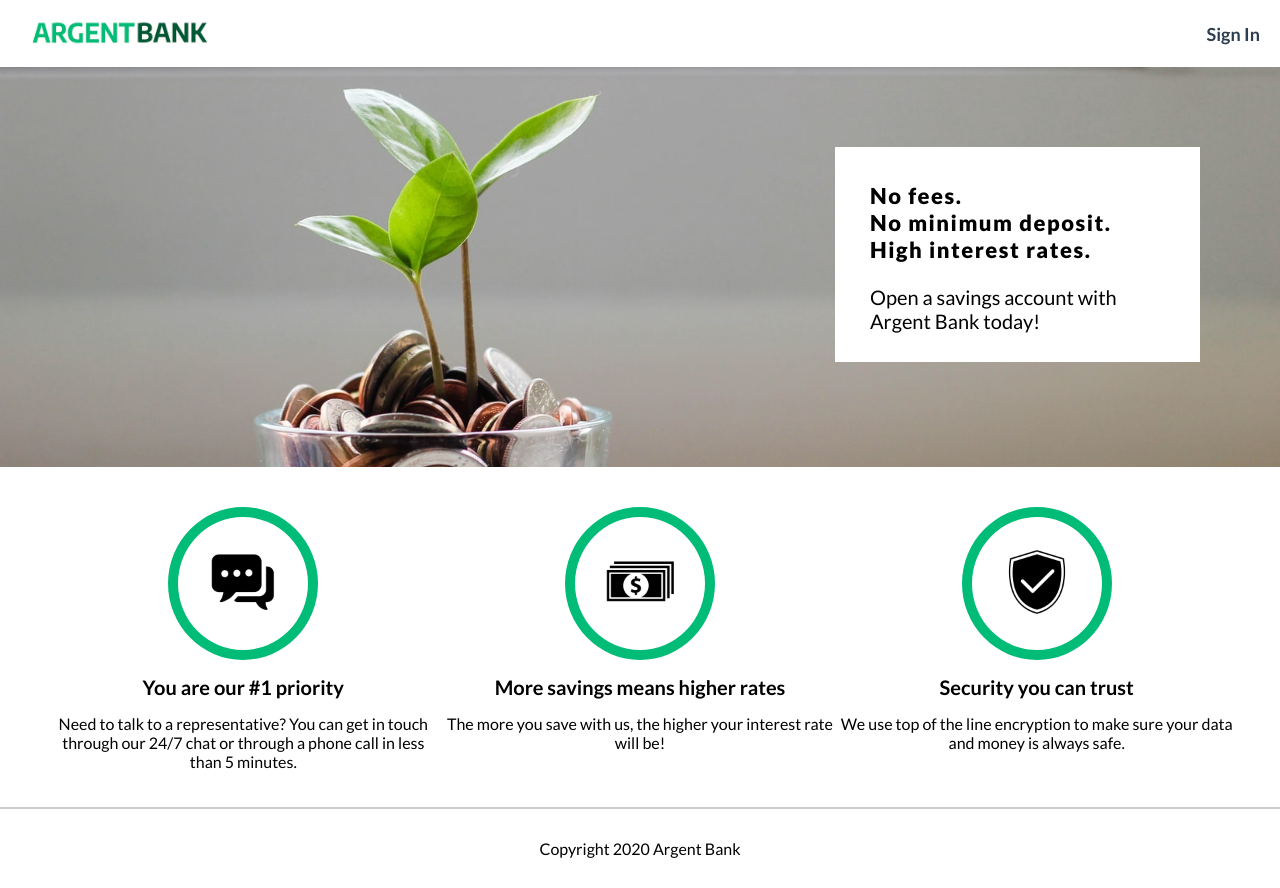
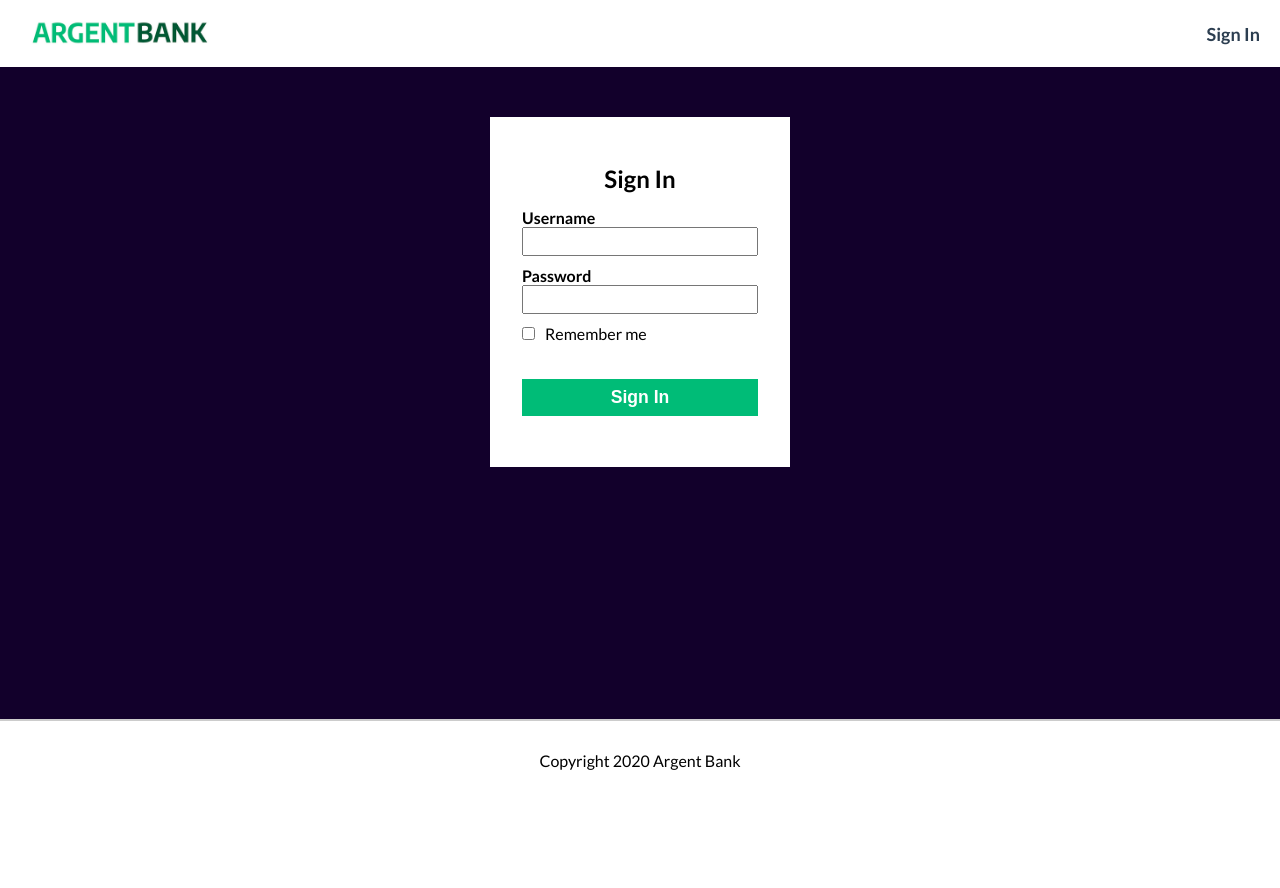
Before and after one commit to Bronx-AR/ArgentBank, a React (Create React App) app in the folder frontend/: page /login in a window 1280 px wide. After the commit the page ends 800 px from the top, so only its background shows below. Built offline with nearby package versions, Linux system fonts and the light colour scheme.

Commit message:
page login

```diff
--- a/frontend/src/pages/SingIn/index.jsx
+++ b/frontend/src/pages/SingIn/index.jsx
@@ -1,45 +1,71 @@
-import React from "react";
-import Chat from "../../assets/icon-chat.png";
-import Money from "../../assets/icon-money.png";
-import Security from "../../assets/icon-security.png";
-import Features from "../../components/Features/Features";
+import React, { useState, useEffect, useCallback } from "react";
+import { useDispatch, useSelector } from "react-redux";
+import { fetchLogin } from "../../actions/user.actions";
+import { useNavigate } from "react-router-dom";
+import { selectLoginToken } from "../../selectors/user.selectors";
+import { fetchProfile } from "../../actions/profile.actions";
 
-const Home = () => {
+const Signin = () => {
+  const dispatch = useDispatch();
+  const navigate = useNavigate();
+  const [email, setEmail] = useState("");
+  const [password, setPassword] = useState("");
+  const token = useSelector(selectLoginToken);
+
+  const handleLogin = (e) => {
+    e.preventDefault();
+    dispatch(fetchLogin(email, password));
+  };
+
+  const handleProfile = useCallback(
+    (token) => {
+      dispatch(fetchProfile(token));
+    },
+    [dispatch]
+  );
+
+  useEffect(() => {
+    if (token) {
+      navigate("/profile");
+      handleProfile(token);
+    }
+  }, [token, navigate, handleProfile]);
+
   return (
-    <main>
-      <section className="hero">
-        <div className="hero-banner">
-          <article className="hero-content">
-            <h2>
-              No fees. <br />
-              No minimum deposit. <br />
-              High interest rates.
-            </h2>
-            <p>Open a savings account with Argent Bank today!</p>
-          </article>
-        </div>
-      </section>
-      <section className="services">
-        <Features
-          img={Chat}
-          title="You are our #1 priority"
-          desc="Need to talk to a representative? You can get in touch through our 24/7 chat or through a phone call in less than 5 minutes."
-        />
-        <Features
-          img={Money}
-          title="More savings means higher rates"
-          desc="The more you save with us, the higher your interest rate will be!"
-        />
-        <Features
-          img={Security}
-          title="Security you can trust"
-          desc="We use top of the line encryption to make sure your data and money is always safe."
-        />
+    <main className="main-signin">
+      <section className="signin">
+        <form className="signin-form" onSubmit={handleLogin}>
+          <div className="form-header">
+            <i className="fa-solid fa-circle-user"></i>
+            <h2>Sign In</h2>
+          </div>
+
+          <label htmlFor="username">Username</label>
+          <input
+            type="text"
+            id="username"
+            onChange={(e) => setEmail(e.target.value)}
+          />
+
+          <label htmlFor="password">Password</label>
+          <input
+            type="password"
+            id="password"
+            onChange={(e) => setPassword(e.target.value)}
+          />
+
+          <div className="saveLogins-container">
+            <label htmlFor="savelogins">Remember me</label>
+            <input type="checkbox" id="savelogins" />
+          </div>
+
+          <button type="submit" className="signin-button">
+            Sign In
+          </button>
+        </form>
       </section>
     </main>
   );
 };
 
-export default Home;
-// src={HeroImg}
-// alt="Arbre avec un pot d'argent"
+export default Signin;
```
